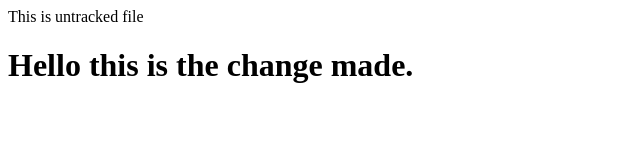
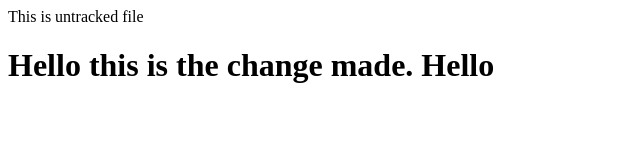
Before and after one commit to mdqaif03/learnGit_PC, a plain HTML site: page index.html in a window 1280 px wide. Shown: the whole page, without its empty margins (0-640 px from the left). Drawn offline with Linux system fonts and the light colour scheme.

Commit message:
New change made to new file

```diff
--- a/index.html
+++ b/index.html
@@ -7,6 +7,6 @@
 </head>
 <body>
     This is untracked file
-    <h1>Hello this is the change made.</h1>
+    <h1>Hello this is the change made. Hello</h1>
 </body>
 </html>
```
